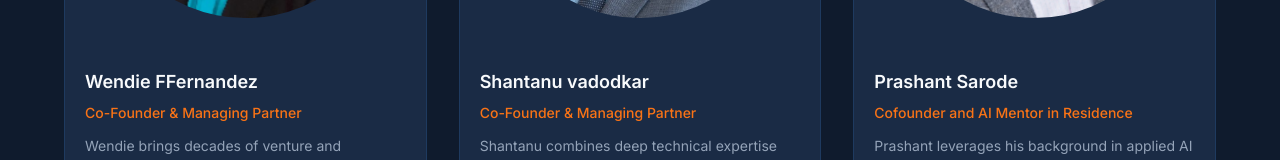
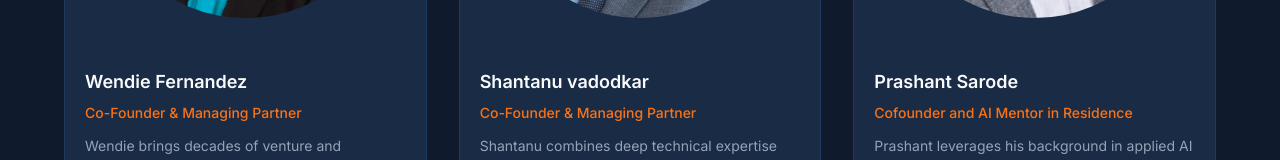
Before and after one commit to TheoremlabsResearch/theoremlabs-v2, a Next.js app: page /about/our-team in a window 1280 px wide. Shown: the part 742-902 px from the top of the page. Built offline with nearby package versions, Linux system fonts and the light colour scheme.

Commit message:
Fix spelling of Wendie Fernandez's name

```diff
--- a/src/app/about/our-team/page.tsx
+++ b/src/app/about/our-team/page.tsx
@@ -21,7 +21,7 @@ interface TeamMember {
 
 const teamMembers: TeamMember[] = [
   {
-    name: 'Wendie FFernandez',
+    name: 'Wendie Fernandez',
     title: 'Co-Founder & Managing Partner',
     bio: 'Wendie brings decades of venture and operational experience to guide Theoremlabs\' portfolio companies from idea to market.',
     photo: '/images/team-wendie.png',
```
